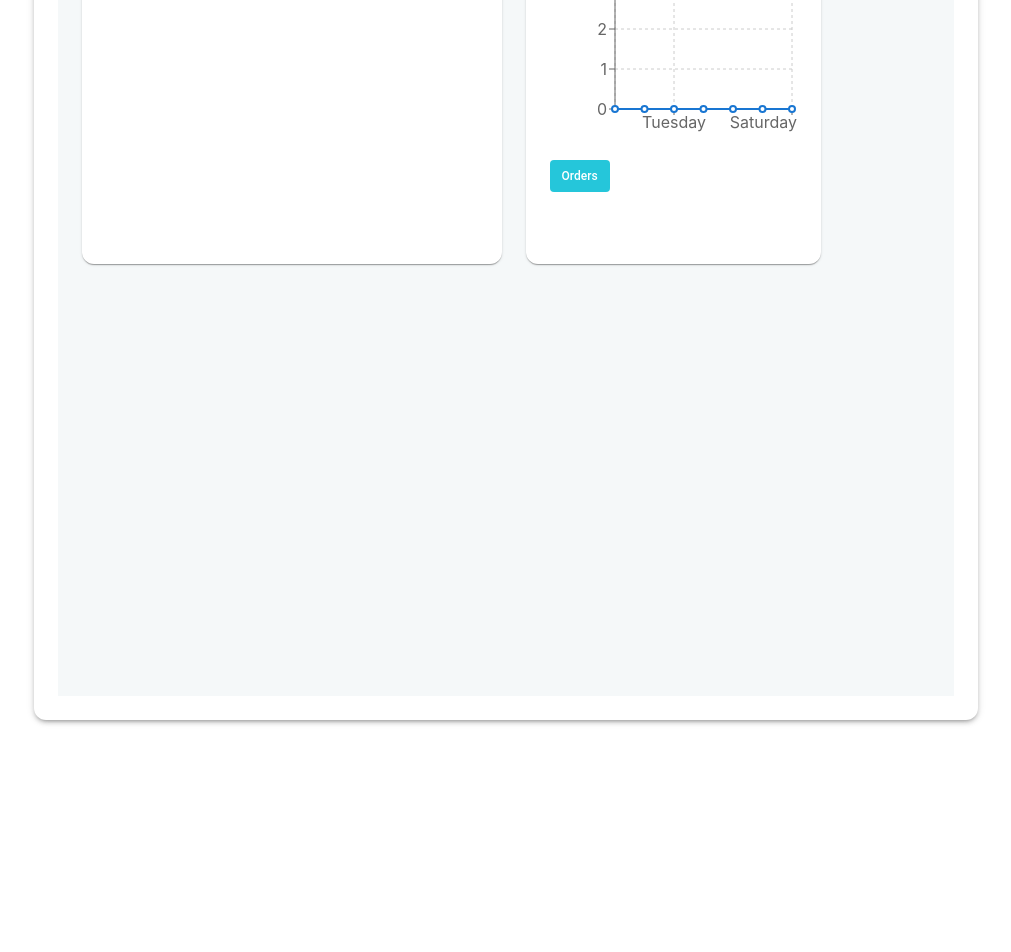
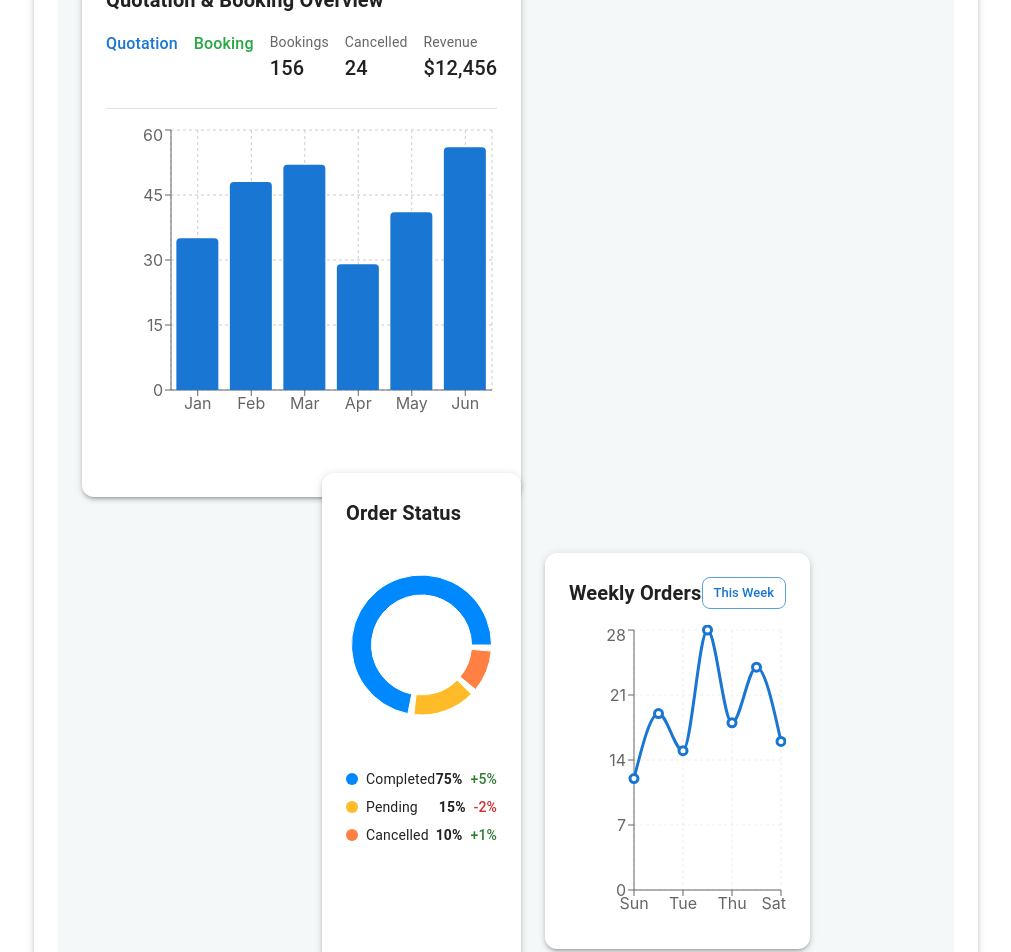
Before and after one commit to manishsingh192/bpsds, a React (Create React App) app: page / in a window 1280 px wide. Shown: the part 880-1832 px from the top of the page, without its empty margins (254-1265 px from the left). Before the commit the page ends 1648 px from the top, so only its background shows below. Built offline with nearby package versions, Linux system fonts and the light colour scheme.

Commit message:
Your commit message

```diff
--- a/src/Pages/Admin/Dashboard.js
+++ b/src/Pages/Admin/Dashboard.js
@@ -89,9 +89,9 @@ const Dashboard = () => {
       </Typography>
 
       {/* Row 1 - 4 Cards */}
-      <Grid container spacing={3} sx={{ mb: 3 }}>
+      <Grid container spacing={2} sx={{ mb: 3 }}>
         {summaryData.slice(0, 4).map((item, index) => (
-          <Grid item xs={12} sm={6} md={3} key={index} sx={{ height: '100%' }}>
+          <Grid size={{ xs:12, sm:6, md:3 }}  key={index} sx={{ height: '100%' }}>
             <Card sx={cardStyles}>
               <Avatar sx={{ bgcolor: 'primary.main', width: 56, height: 56 }}>
                 {item.icon}
--- a/src/Pages/Admin/Graph.js
+++ b/src/Pages/Admin/Graph.js
@@ -1,5 +1,6 @@
 import React from 'react';
 import {
+  Stack,
   Box,
   Grid,
   Card,
@@ -11,36 +12,63 @@ import {
 import {
   LineChart,
   Line,
+  BarChart,
+  Bar,
   XAxis,
   YAxis,
   Tooltip,
   CartesianGrid,
   ResponsiveContainer,
+  PieChart,
+  Pie,
+  Cell,
 } from 'recharts';
 
-const data = [
-  { name: 'Sunday', value: 0 },
-  { name: 'Monday', value: 0 },
-  { name: 'Tuesday', value: 0 },
-  { name: 'Wednesday', value: 0 },
-  { name: 'Thursday', value: 0 },
-  { name: 'Friday', value: 0 },
-  { name: 'Saturday', value: 0 },
+const lineData = [
+  { name: 'Sun', value: 12 },
+  { name: 'Mon', value: 19 },
+  { name: 'Tue', value: 15 },
+  { name: 'Wed', value: 28 },
+  { name: 'Thu', value: 18 },
+  { name: 'Fri', value: 24 },
+  { name: 'Sat', value: 16 },
 ];
+
+const barData = [
+  { name: 'Jan', value: 35 },
+  { name: 'Feb', value: 48 },
+  { name: 'Mar', value: 52 },
+  { name: 'Apr', value: 29 },
+  { name: 'May', value: 41 },
+  { name: 'Jun', value: 56 },
+];
+
+const pieData = [
+  { name: 'Completed', value: 75, increase: 5 },
+  { name: 'Pending', value: 15, increase: -2 },
+  { name: 'Cancelled', value: 10, increase: 1 },
+];
+
+const COLORS = ['#0088FE', '#FFBB28', '#FF8042'];
 
 const Graph = () => {
   const theme = useTheme();
 
   return (
-    <Box sx={{ p: 3, backgroundColor: '#f5f8f9', minHeight: '100vh' }}>
+    <Box sx={{ p: { xs: 2, sm: 3 }, backgroundColor: '#f5f8f9', minHeight: '100vh' }}>
+      <Typography variant="h5" fontWeight={700} mb={3}>
+        Dashboard Overview
+      </Typography>
+
       <Grid container spacing={3}>
-        {/* Top Left Card */}
-        <Grid item xs={12} md={6}>
-          <Card sx={{ p: 3, borderRadius: 3, height: '100%' }}>
+        {/* Quotation & Booking Overview */}
+        <Grid item xs={12} md={8}>
+          <Card sx={{ p: { xs: 2, sm: 3 }, borderRadius: 3, height: '100%', boxShadow: 3 }}>
             <Typography variant="h6" fontWeight={600} mb={2}>
               Quotation & Booking Overview
             </Typography>
-            <Grid container spacing={2}>
+
+            <Grid container spacing={2} mb={3}>
               <Grid item xs={6}>
                 <Typography color="primary" fontWeight={500}>
                   Quotation
@@ -56,39 +84,131 @@ const Graph = () => {
                 <Typography variant="body2" color="text.secondary">
                   Bookings
                 </Typography>
+                <Typography variant="h6">156</Typography>
               </Grid>
               <Grid item xs={4}>
                 <Typography variant="body2" color="text.secondary">
                   Cancelled
                 </Typography>
+                <Typography variant="h6">24</Typography>
               </Grid>
               <Grid item xs={4}>
                 <Typography variant="body2" color="text.secondary">
                   Revenue
                 </Typography>
+                <Typography variant="h6">$12,456</Typography>
               </Grid>
             </Grid>
+
+            <Divider sx={{ my: 2 }} />
+
+            <Box height={300}>
+              <ResponsiveContainer width="100%" height="100%">
+                <BarChart data={barData}>
+                  <CartesianGrid strokeDasharray="3 3" />
+                  <XAxis dataKey="name" />
+                  <YAxis />
+                  <Tooltip />
+                  <Bar
+                    dataKey="value"
+                    fill={theme.palette.primary.main}
+                    radius={[4, 4, 0, 0]}
+                  />
+                </BarChart>
+              </ResponsiveContainer>
+            </Box>
           </Card>
         </Grid>
 
-        {/* Top Right - Chart */}
-        <Grid item xs={12} md={6}>
-          <Card sx={{ p: 3, borderRadius: 3, height: '100%' }}>
-            <Box display="flex" justifyContent="space-between"
-            alignItems="center" mb={2}>
+        {/* Order Status */}
+        <Grid item xs={12} md={4}>
+          <Card
+            sx={{
+              p: { xs: 2, sm: 3 },
+              borderRadius: 3,
+              height: '100%',
+              boxShadow: 3,
+              backgroundColor: '#ffffff',
+              ml:30
+            }}
+          >
+            <Typography variant="h6" fontWeight={600} mb={2}>
+              Order Status
+            </Typography>
+
+            <Box height={200} mb={3}>
+              <ResponsiveContainer width="100%" height="100%">
+                <PieChart>
+                  <Pie
+                    data={pieData}
+                    cx="50%"
+                    cy="50%"
+                    innerRadius={50}
+                    outerRadius={70}
+                    paddingAngle={5}
+                    dataKey="value"
+                  >
+                    {pieData.map((entry, index) => (
+                      <Cell key={`cell-${index}`} fill={COLORS[index % COLORS.length]} />
+                    ))}
+                  </Pie>
+                  <Tooltip />
+                </PieChart>
+              </ResponsiveContainer>
+            </Box>
+
+            {pieData.map((entry, index) => (
+              <Stack
+                key={index}
+                direction="row"
+                justifyContent="space-between"
+                alignItems="center"
+                mb={1}
+              >
+                <Stack direction="row" alignItems="center" spacing={1}>
+                  <Box
+                    width={12}
+                    height={12}
+                    bgcolor={COLORS[index]}
+                    borderRadius="50%"
+                  />
+                  <Typography variant="body2">{entry.name}</Typography>
+                </Stack>
+                <Stack direction="row" alignItems="center" spacing={1}>
+                  <Typography variant="body2" fontWeight={600}>
+                    {entry.value}%
+                  </Typography>
+                  <Typography
+                    variant="body2"
+                    fontWeight={500}
+                    color={entry.increase >= 0 ? 'success.main' : 'error.main'}
+                  >
+                    {entry.increase >= 0 ? `+${entry.increase}%` : `${entry.increase}%`}
+                  </Typography>
+                </Stack>
+              </Stack>
+            ))}
+          </Card>
+        </Grid>
+
+        {/* Weekly Orders */}
+        <Grid item xs={12}>
+          <Card sx={{ p: { xs: 2, sm: 3 }, borderRadius: 3, boxShadow: 3, mb: 10,mt:10}}>
+            <Box display="flex" justifyContent="space-between" alignItems="center" mb={2}>
               <Typography variant="h6" fontWeight={600}>
-                Quotation Orders
+                Weekly Orders
               </Typography>
               <Chip
-                label="Wednesday"
+                label="This Week"
                 color="primary"
                 variant="outlined"
                 sx={{ borderRadius: 2, fontWeight: 500 }}
               />
             </Box>
-            <ResponsiveContainer width="100%" height={200}>
-              <LineChart data={data}>
-                <CartesianGrid strokeDasharray="3 3" />
+            <Box height={300}>
+              <ResponsiveContainer width="100%" height="100%">
+                <LineChart data={lineData}>
+                  <CartesianGrid strokeDasharray="3 3" stroke="#eee" />
                   <XAxis dataKey="name" />
                   <YAxis />
                   <Tooltip />
@@ -96,28 +216,15 @@ const Graph = () => {
                     type="monotone"
                     dataKey="value"
                     stroke={theme.palette.primary.main}
-                  strokeWidth={2}
-                  activeDot={{ r: 6 }}
+                    strokeWidth={3}
+                    activeDot={{ r: 8 }}
+                    dot={{ r: 4 }}
                   />
                 </LineChart>
               </ResponsiveContainer>
-            <Box mt={2}>
-              <Chip
-                label="Orders"
-                sx={{
-                  backgroundColor: '#25c6da',
-                  color: 'white',
-                  fontSize: 12,
-                  fontWeight: 500,
-                  borderRadius: 1,
-                }}
-              />
             </Box>
           </Card>
         </Grid>
-
-        {/* Bottom Left - Total Revenue */}
-
       </Grid>
     </Box>
   );
```
Also changed, not shown: src/Pages/Admin/Vehicle/VehicleCard.js (+142 -8 lines). Lines whose indentation alone changed are shown as unchanged.
